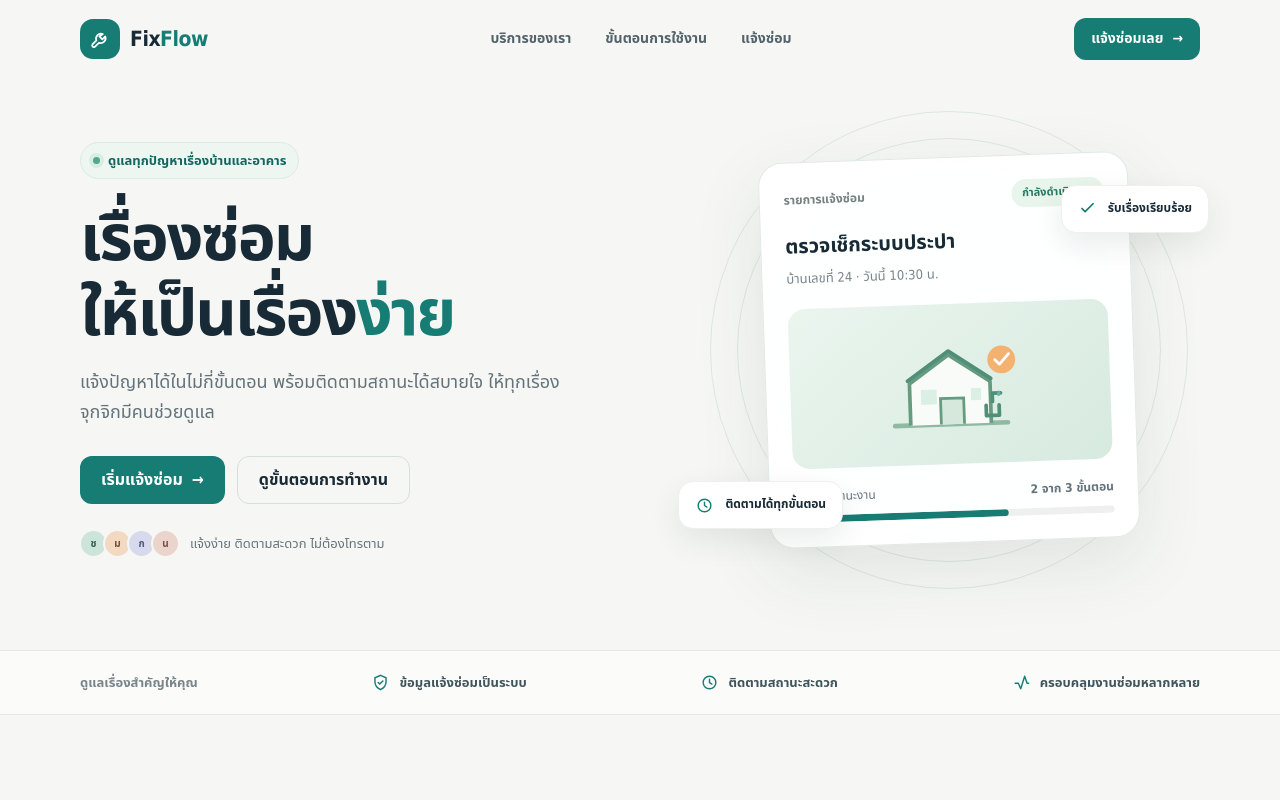
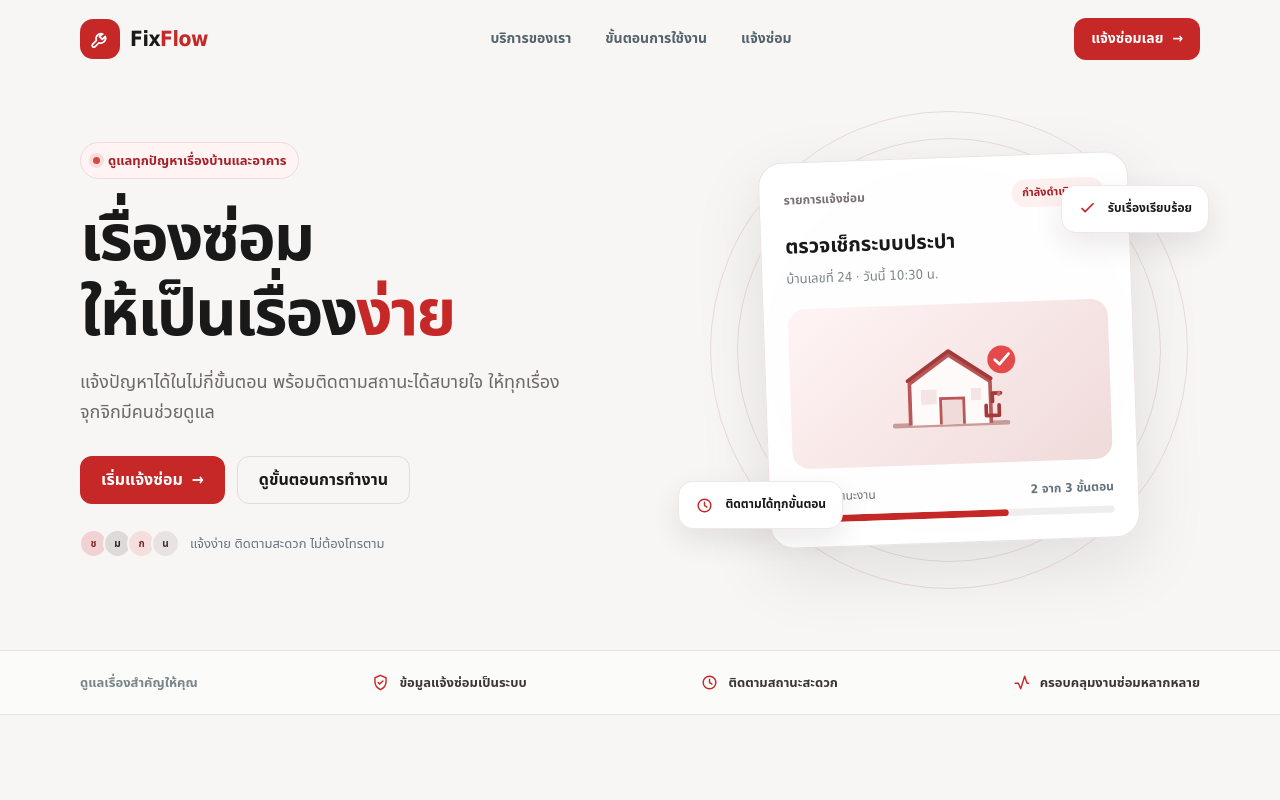
Before and after one commit to chonlasitk003/DevOps-Proj03_, a plain HTML site: page index.html in a window 1280 px wide. Shown: the top 800 px of the page. Drawn offline with Linux system fonts and the light colour scheme.

Commit message:
เปลี่ยน ทีมเว็บเป็น เเดง ดำ

```diff
--- a/index.html
+++ b/index.html
@@ -3,22 +3,22 @@
 <head>
     <meta charset="UTF-8">
     <meta name="viewport" content="width=device-width, initial-scale=1.0">
-    <meta name="theme-color" content="#f6f7f4">
+    <meta name="theme-color" content="#f7f6f5">
     <meta name="description" content="แจ้งซ่อมง่าย ติดตามสะดวก ครบทุกงานดูแลบ้านและอาคาร">
     <title>FixFlow | แจ้งซ่อมง่าย ดูแลครบ จบในที่เดียว</title>
     <style>
         :root {
             color-scheme: light;
-            --ink: #172a36;
-            --muted: #64737b;
-            --teal: #167c74;
-            --teal-dark: #11665f;
-            --mint: #e8f4ef;
-            --orange: #f3a35c;
-            --paper: #f6f7f4;
+            --ink: #191919;
+            --muted: #6d6868;
+            --teal: #c62828;
+            --teal-dark: #a51f25;
+            --mint: #fff0f0;
+            --orange: #e54a4a;
+            --paper: #f7f6f5;
             --white: #fff;
-            --line: #e4e9e5;
-            --shadow: 0 24px 70px rgba(27, 55, 59, .10);
+            --line: #e9e4e4;
+            --shadow: 0 24px 70px rgba(30, 15, 15, .10);
             font-family: "Leelawadee UI", Tahoma, "Noto Sans Thai", sans-serif;
         }
 
@@ -72,9 +72,9 @@
             cursor: pointer;
             transition: background .2s ease, transform .2s ease, box-shadow .2s ease;
         }
-        .button:hover { background: var(--teal-dark); transform: translateY(-2px); box-shadow: 0 9px 22px rgba(22, 124, 116, .2); }
+        .button:hover { background: var(--teal-dark); transform: translateY(-2px); box-shadow: 0 9px 22px rgba(198, 40, 40, .2); }
         .button svg { width: 17px; height: 17px; }
-        .button-outline { border: 1px solid #d5e0dc; color: var(--ink); background: transparent; }
+        .button-outline { border: 1px solid #e4dada; color: var(--ink); background: transparent; }
         .button-outline:hover { color: var(--teal); background: white; }
         .nav-cta { min-height: 42px; padding: 0 17px; font-size: 14px; }
 
@@ -85,14 +85,14 @@
             align-items: center;
             gap: 8px;
             padding: 7px 12px;
-            border: 1px solid #dcebe4;
+            border: 1px solid #f0dada;
             border-radius: 999px;
             color: var(--teal-dark);
-            background: #edf6f1;
+            background: #fff3f3;
             font-size: 13px;
             font-weight: 700;
         }
-        .eyebrow-dot { width: 7px; height: 7px; border-radius: 50%; background: #53a78b; box-shadow: 0 0 0 4px #d8ede3; }
+        .eyebrow-dot { width: 7px; height: 7px; border-radius: 50%; background: #d34a4a; box-shadow: 0 0 0 4px #f8dddd; }
         h1 { max-width: 610px; margin: 22px 0 16px; font-size: clamp(42px, 5vw, 64px); line-height: 1.17; letter-spacing: -2px; }
         h1 em { color: var(--teal); font-style: normal; }
         .hero-copy { max-width: 510px; margin: 0; color: var(--muted); font-size: 18px; }
@@ -107,18 +107,18 @@
             place-items: center;
             border: 2px solid var(--paper);
             border-radius: 50%;
-            color: #285d56;
-            background: #cce4d9;
+            color: #842626;
+            background: #f1d2d2;
             font-size: 10px;
             font-weight: 800;
         }
-        .avatar:nth-child(2) { color: #754d35; background: #f3d9c2; }
-        .avatar:nth-child(3) { color: #515580; background: #d7d9ed; }
-        .avatar:nth-child(4) { color: #77534b; background: #ead4cc; }
+        .avatar:nth-child(2) { color: #282828; background: #dedada; }
+        .avatar:nth-child(3) { color: #842626; background: #f5dede; }
+        .avatar:nth-child(4) { color: #383333; background: #e9e2e2; }
 
         .hero-art { position: relative; min-height: 420px; display: grid; place-items: center; }
-        .art-halo { position: absolute; width: 370px; height: 370px; border-radius: 50%; background: #e8f1eb; }
-        .art-halo::before, .art-halo::after { position: absolute; content: ""; border: 1px solid #dce8df; border-radius: 50%; }
+        .art-halo { position: absolute; width: 370px; height: 370px; border-radius: 50%; background: #f4e8e8; }
+        .art-halo::before, .art-halo::after { position: absolute; content: ""; border: 1px solid #eadada; border-radius: 50%; }
         .art-halo::before { inset: -27px; }
         .art-halo::after { inset: -54px; }
         .service-card {
@@ -126,15 +126,15 @@
             z-index: 1;
             width: min(370px, 100%);
             padding: 24px;
-            border: 1px solid rgba(223, 231, 225, .9);
+            border: 1px solid rgba(233, 224, 224, .9);
             border-radius: 24px;
             background: rgba(255, 255, 255, .96);
             box-shadow: var(--shadow);
             transform: rotate(-2deg);
         }
         .card-top { display: flex; align-items: center; justify-content: space-between; }
-        .card-label { color: #73817f; font-size: 12px; font-weight: 700; }
-        .status-pill { padding: 5px 10px; border-radius: 99px; color: #247962; background: #e8f5ed; font-size: 11px; font-weight: 700; }
+        .card-label { color: #777071; font-size: 12px; font-weight: 700; }
+        .status-pill { padding: 5px 10px; border-radius: 99px; color: #a51f25; background: #fff0f0; font-size: 11px; font-weight: 700; }
         .repair-title { margin: 15px 0 5px; font-size: 20px; font-weight: 800; }
         .repair-subtitle { margin: 0; color: #7a8589; font-size: 13px; }
         .repair-illustration {
@@ -144,11 +144,11 @@
             place-items: center;
             overflow: hidden;
             border-radius: 17px;
-            background: linear-gradient(140deg, #eaf5ee 0%, #d7eae0 100%);
+            background: linear-gradient(140deg, #fff4f4 0%, #f0dada 100%);
         }
         .repair-illustration svg { width: 176px; height: 145px; }
         .progress-label { display: flex; justify-content: space-between; color: #64737b; font-size: 12px; }
-        .progress-track { height: 7px; margin-top: 9px; overflow: hidden; border-radius: 10px; background: #edf0ed; }
+        .progress-track { height: 7px; margin-top: 9px; overflow: hidden; border-radius: 10px; background: #f0eded; }
         .progress-track span { display: block; width: 67%; height: 100%; border-radius: inherit; background: var(--teal); }
         .floating-note {
             position: absolute;
@@ -157,10 +157,10 @@
             align-items: center;
             gap: 11px;
             padding: 13px 16px;
-            border: 1px solid #edf0eb;
+            border: 1px solid #eee8e8;
             border-radius: 15px;
             background: white;
-            box-shadow: 0 12px 30px rgba(27, 55, 59, .09);
+            box-shadow: 0 12px 30px rgba(30, 15, 15, .09);
             font-size: 12px;
             font-weight: 700;
         }
@@ -171,7 +171,7 @@
         .trust-strip { padding: 21px 0; border-top: 1px solid var(--line); border-bottom: 1px solid var(--line); background: rgba(255,255,255,.55); }
         .trust-inner { display: flex; align-items: center; justify-content: space-between; gap: 22px; }
         .trust-title { color: #79858a; font-size: 13px; font-weight: 600; }
-        .trust-item { display: flex; align-items: center; gap: 9px; color: #40545b; font-size: 13px; font-weight: 700; }
+        .trust-item { display: flex; align-items: center; gap: 9px; color: #3b3535; font-size: 13px; font-weight: 700; }
         .trust-item svg { width: 19px; height: 19px; color: var(--teal); }
 
         section.content-section { padding: 92px 0; }
@@ -181,40 +181,40 @@
         .section-heading p { margin: 0; color: var(--muted); }
         .service-grid { display: grid; grid-template-columns: repeat(4, 1fr); gap: 16px; }
         .service-tile { min-height: 190px; padding: 23px 20px; border: 1px solid var(--line); border-radius: 17px; background: white; transition: transform .2s, box-shadow .2s; }
-        .service-tile:hover { transform: translateY(-4px); box-shadow: 0 14px 32px rgba(27, 55, 59, .07); }
+        .service-tile:hover { transform: translateY(-4px); box-shadow: 0 14px 32px rgba(30, 15, 15, .07); }
         .service-icon { display: grid; width: 48px; height: 48px; margin-bottom: 17px; place-items: center; border-radius: 15px; color: var(--teal); background: var(--mint); }
         .service-icon svg { width: 23px; height: 23px; }
         .service-tile h3 { margin: 0 0 5px; font-size: 17px; }
         .service-tile p { margin: 0; color: var(--muted); font-size: 13px; }
 
-        .process-section { background: #edf3ee; }
+        .process-section { background: #f1eded; }
         .steps { display: grid; grid-template-columns: repeat(3, 1fr); gap: 36px; }
         .step { position: relative; padding: 4px 8px; text-align: center; }
-        .step:not(:last-child)::after { position: absolute; top: 30px; left: calc(50% + 50px); width: calc(100% - 64px); border-top: 1px dashed #b5c9be; content: ""; }
-        .step-number { display: grid; width: 58px; height: 58px; margin: 0 auto 17px; place-items: center; border: 5px solid #dceae1; border-radius: 50%; color: white; background: var(--teal); font-size: 18px; font-weight: 800; }
+        .step:not(:last-child)::after { position: absolute; top: 30px; left: calc(50% + 50px); width: calc(100% - 64px); border-top: 1px dashed #ccbcbc; content: ""; }
+        .step-number { display: grid; width: 58px; height: 58px; margin: 0 auto 17px; place-items: center; border: 5px solid #f0dede; border-radius: 50%; color: white; background: var(--teal); font-size: 18px; font-weight: 800; }
         .step h3 { margin: 0 0 7px; font-size: 18px; }
         .step p { max-width: 265px; margin: 0 auto; color: var(--muted); font-size: 14px; }
 
         .request-section { padding: 92px 0; }
-        .request-panel { display: grid; grid-template-columns: .9fr 1.1fr; overflow: hidden; border-radius: 25px; background: #173a3d; box-shadow: var(--shadow); }
+        .request-panel { display: grid; grid-template-columns: .9fr 1.1fr; overflow: hidden; border-radius: 25px; background: #191919; box-shadow: var(--shadow); }
         .request-copy { padding: 48px 43px; color: white; }
-        .request-copy .section-kicker { color: #9cdbc0; }
+        .request-copy .section-kicker { color: #ff7777; }
         .request-copy h2 { margin-top: 13px; font-size: 36px; }
-        .request-copy > p { max-width: 370px; margin: 0; color: #c1d2cd; }
+        .request-copy > p { max-width: 370px; margin: 0; color: #d0caca; }
         .request-benefits { display: grid; gap: 14px; margin-top: 27px; }
-        .request-benefit { display: flex; align-items: center; gap: 10px; color: #e2eeea; font-size: 14px; }
-        .request-benefit svg { width: 18px; height: 18px; color: #9cdbc0; }
+        .request-benefit { display: flex; align-items: center; gap: 10px; color: #eee8e8; font-size: 14px; }
+        .request-benefit svg { width: 18px; height: 18px; color: #ff7777; }
         .request-form-wrap { padding: 35px; background: white; }
         .request-form { display: grid; grid-template-columns: 1fr 1fr; gap: 15px; }
         .field { display: grid; gap: 6px; }
         .field-full { grid-column: 1 / -1; }
-        .field label { color: #43545a; font-size: 13px; font-weight: 700; }
-        .field input, .field select, .field textarea { width: 100%; min-height: 45px; padding: 10px 12px; border: 1px solid #dfe6e2; border-radius: 9px; outline: none; color: var(--ink); background: #fff; }
+        .field label { color: #403939; font-size: 13px; font-weight: 700; }
+        .field input, .field select, .field textarea { width: 100%; min-height: 45px; padding: 10px 12px; border: 1px solid #e5dddd; border-radius: 9px; outline: none; color: var(--ink); background: #fff; }
         .field textarea { min-height: 82px; resize: vertical; }
-        .field input:focus, .field select:focus, .field textarea:focus { border-color: #69a99b; box-shadow: 0 0 0 3px rgba(22, 124, 116, .1); }
+        .field input:focus, .field select:focus, .field textarea:focus { border-color: #d66b6b; box-shadow: 0 0 0 3px rgba(198, 40, 40, .1); }
         .form-note { grid-column: 1 / -1; margin: -2px 0 0; color: #7b878a; font-size: 11px; }
         .form-submit { grid-column: 1 / -1; justify-self: start; margin-top: 2px; }
-        .form-message { grid-column: 1 / -1; display: none; margin: 0; padding: 11px 13px; border-radius: 9px; color: #805a24; background: #fff5df; font-size: 13px; }
+        .form-message { grid-column: 1 / -1; display: none; margin: 0; padding: 11px 13px; border-radius: 9px; color: #8b2727; background: #fff0f0; font-size: 13px; }
 
         .footer { padding: 27px 0; border-top: 1px solid var(--line); }
         .footer-inner { display: flex; align-items: center; justify-content: space-between; gap: 20px; }
@@ -261,7 +261,7 @@
             .service-tile h3 { font-size: 15px; }
             .service-tile p { font-size: 12px; }
             .steps { grid-template-columns: 1fr; gap: 27px; }
-            .step:not(:last-child)::after { top: 60px; left: 50%; width: 0; height: 21px; border-top: 0; border-left: 1px dashed #b5c9be; }
+            .step:not(:last-child)::after { top: 60px; left: 50%; width: 0; height: 21px; border-top: 0; border-left: 1px dashed #ccbcbc; }
             .request-panel { grid-template-columns: 1fr; }
             .request-copy { padding: 31px 25px; }
             .request-copy h2 { font-size: 31px; }
@@ -317,15 +317,15 @@
                         <p class="repair-subtitle">บ้านเลขที่ 24 · วันนี้ 10:30 น.</p>
                         <div class="repair-illustration" aria-hidden="true">
                             <svg viewBox="0 0 190 150" fill="none">
-                                <path d="M34 119h122" stroke="#90B8A2" stroke-width="5" stroke-linecap="round"/>
-                                <path d="M51 119V74l43-30 44 30v45" fill="#F8FBF7" stroke="#679B80" stroke-width="4" stroke-linejoin="round"/>
-                                <path d="M84 119V91h25v28" fill="#D6E8DC" stroke="#679B80" stroke-width="3"/>
-                                <path d="M63 81h17v16H63zM117 81h11v13h-11z" fill="#DCEFE5"/>
-                                <path d="M133 100v11h14v-11M140 96v-9h9" stroke="#4F8E78" stroke-width="4" stroke-linecap="round" stroke-linejoin="round"/>
-                                <path d="M149 88c0 3-4 3-4 0 0-2 2-4 2-4s2 2 2 4Z" fill="#62B4AA"/>
-                                <circle cx="151" cy="51" r="15" fill="#F3B270"/>
+                                <path d="M34 119h122" stroke="#C99A9A" stroke-width="5" stroke-linecap="round"/>
+                                <path d="M51 119V74l43-30 44 30v45" fill="#FFFAFA" stroke="#B95757" stroke-width="4" stroke-linejoin="round"/>
+                                <path d="M84 119V91h25v28" fill="#F0DADA" stroke="#B95757" stroke-width="3"/>
+                                <path d="M63 81h17v16H63zM117 81h11v13h-11z" fill="#F5E4E4"/>
+                                <path d="M133 100v11h14v-11M140 96v-9h9" stroke="#A33A3A" stroke-width="4" stroke-linecap="round" stroke-linejoin="round"/>
+                                <path d="M149 88c0 3-4 3-4 0 0-2 2-4 2-4s2 2 2 4Z" fill="#D66B6B"/>
+                                <circle cx="151" cy="51" r="15" fill="#E54A4A"/>
                                 <path d="m144 51 5 5 10-11" stroke="white" stroke-width="3" stroke-linecap="round" stroke-linejoin="round"/>
-                                <path d="m49 71 45-31 45 31" stroke="#4F8E78" stroke-width="4" stroke-linecap="round" stroke-linejoin="round"/>
+                                <path d="m49 71 45-31 45 31" stroke="#A33A3A" stroke-width="4" stroke-linecap="round" stroke-linejoin="round"/>
                             </svg>
                         </div>
                         <div class="progress-label"><span>อัปเดตสถานะงาน</span><strong>2 จาก 3 ขั้นตอน</strong></div>
```
